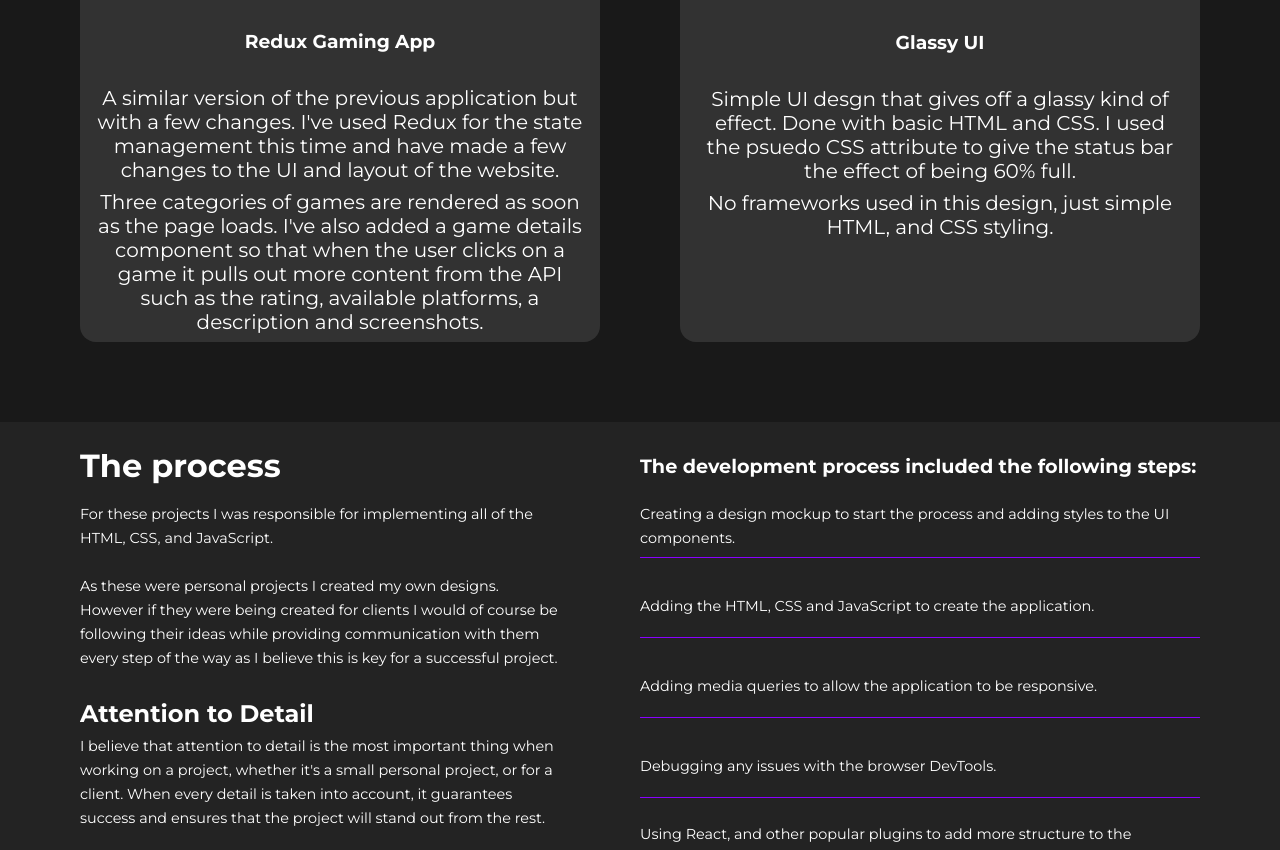
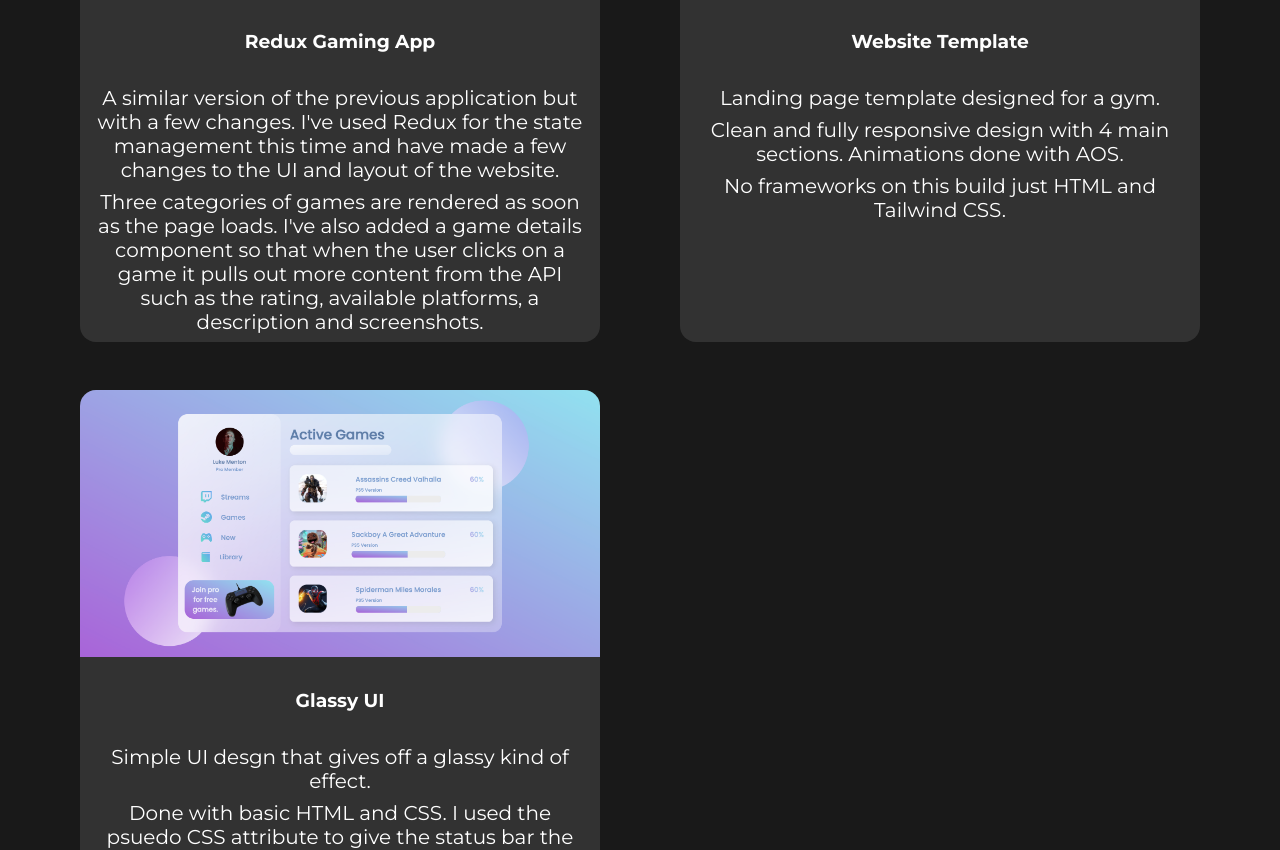
Before and after one commit to Lukementon/portfolio, a React (Create React App) app: page /projects in a window 1280 px wide. Shown: the part 1125-1975 px from the top of the page. Built offline with nearby package versions, Linux system fonts and the light colour scheme.

Commit message:
tailwind template

```diff
--- a/src/components/Projects.js
+++ b/src/components/Projects.js
@@ -5,6 +5,7 @@ import glass from "../img/glass.png";
 import Netflix from "../img/Netflix.png";
 import myignite from "../img/my-ignite.png";
 import realfitness from "../img/realfitness.png";
+import tailwind from "../img/tailwind.png";
 
 import { slider, sliderContainer, pageAnim, fadeTwo } from "../animations";
 
@@ -94,6 +95,24 @@ const Projects = () => {
         </ProjectWrapper>
         <ProjectWrapper>
           <Project>
+            <a href="https://boring-hopper-b2c592.netlify.app/">
+              <img src={tailwind} alt="myignite screenshot" />
+            </a>
+          </Project>
+          <ProjectDescription>
+            <div className="description-container">
+              <h3>Website Template</h3>
+              <p>Landing page template designed for a gym.</p>
+              <p>
+                Clean and fully responsive design with 4 main sections.
+                Animations done with AOS.
+              </p>
+              <p>No frameworks on this build just HTML and Tailwind CSS.</p>
+            </div>
+          </ProjectDescription>
+        </ProjectWrapper>
+        <ProjectWrapper>
+          <Project>
             <a href="https://inspiring-sammet-186868.netlify.app">
               <img src={glass} alt="glass screenshot" />
             </a>
@@ -101,10 +120,11 @@ const Projects = () => {
           <ProjectDescription>
             <div className="description-container">
               <h3>Glassy UI</h3>
+              <p>Simple UI desgn that gives off a glassy kind of effect.</p>
               <p>
-                Simple UI desgn that gives off a glassy kind of effect. Done
-                with basic HTML and CSS. I used the psuedo CSS attribute to give
-                the status bar the effect of being 60% full.
+                {" "}
+                Done with basic HTML and CSS. I used the psuedo CSS attribute to
+                give the status bar the effect of being 60% full.
               </p>
               <p>
                 No frameworks used in this design, just simple HTML, and CSS
```
Also changed, not shown: src/img/tailwind.png (added).
